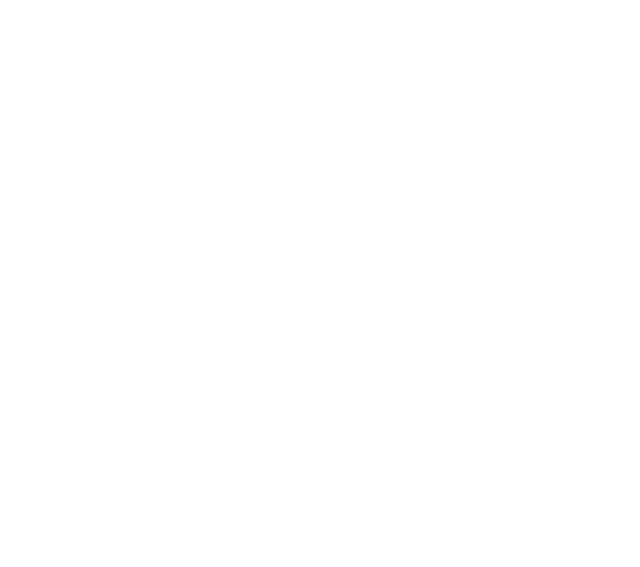
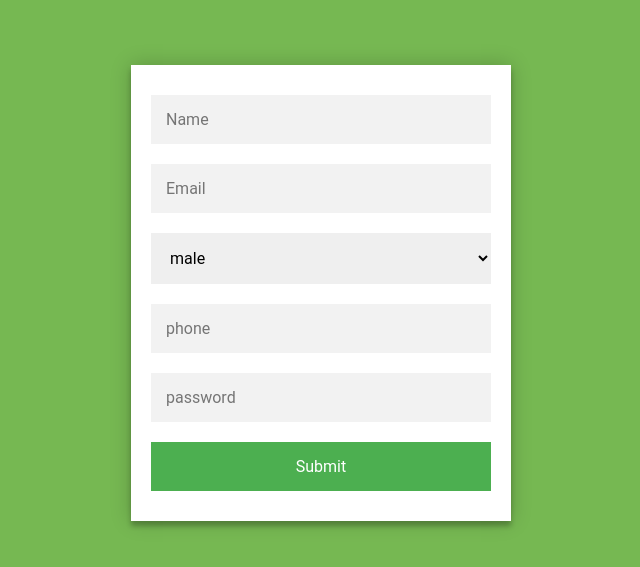
Before and after one commit to arun436/React-will-you-be-my-valentine---Signup-Form, a React app: page / in a window 1280 px wide. Shown: the part 115-682 px from the top of the page, without its empty margins (319-959 px from the left). Built offline with nearby package versions, Linux system fonts and the light colour scheme.

Commit message:
Made Signup Form

```diff
--- a/src/components/App.js
+++ b/src/components/App.js
@@ -1,9 +1,73 @@
-import React, {Component, useState} from "react";
+import React, { Component, useState } from "react";
 import '../styles/App.css';
 
 const App = () => {
+  const [values,setValues] = useState({
+    name: "",
+    email: "",
+    gender: "male",
+    phonenumber: "",
+    password: "",
+  });
+  const [submitted,setSubmitted] = useState(false);
+  const [valid,setValid] = useState(false);
+
+  const handleNameInputChange = (event) => {
+    setValues({...values,name: event.target.value});
+  };
+
+  const handleEmailInputChange = (event) => {
+    setValues({...values,email: event.target.value});
+  };
+
+  const handleGenderInputChange = (event) => {
+    setValues({...values,gender: event.target.value});
+  };
+
+  const handlePhoneNumberInputChange = (event) => {
+    setValues({...values,phonenumber: event.target.value});
+  };
+
+  const handlePasswordInputChange = (event) => {
+    setValues({...values,password: event.target.value});
+  };
+
+  const handleSubmit = (event) => {
+    event.preventDefault();
+    if(values.name && values.email && values.email && values.phonenumber && values.password)
+    {
+      setValid(true);
+    }
+    setSubmitted(true);
+  }
   return (
-    <div id="main"></div>
+    <div id="main">
+      <form id="register-form" onSubmit={handleSubmit}>
+        {submitted && valid ? <div className="success-message">Hello {values.email.split('@')[0]}</div> : null}
+        <input data-testid='name' className="form-field" onChange={handleNameInputChange}
+        value={values.name}
+        type="text"
+        placeholder="Name"
+        name="Name">
+        </input>
+        {submitted && !values.name ? <span>Name Error</span> : null}
+        <input data-testid='email' className="form-field" value={values.email} onChange={handleEmailInputChange}
+        type="email"
+        placeholder="Email"
+        name="email">
+        </input>
+        {submitted && !values.email ? <span>Email Error</span> : null}
+        <select data-testid='gender' className="form-field" value={values.gender} onChange={handleGenderInputChange}>
+            <option defaultValue="male">male</option>
+            <option value="female">female</option>
+        </select>
+        <input data-testid='phoneNumber' className="form-field" value={values.phonenumber} onChange={handlePhoneNumberInputChange} placeholder="phone"></input>
+        {submitted && !values.phonenumber ? <span>Phone Number Error</span> : null}
+        <input data-testid='password' type='password' className="form-field" value={values.password} onChange={handlePasswordInputChange} placeholder="password"></input>
+        {submitted && !values.password ? <span>Password Error</span> : null}
+        <button data-testid='submit' className="form-field" id="submit" placeholder="Submit">Submit</button>
+      </form>
+    </div>
   )
 }
 
--- a/src/styles/App.css
+++ b/src/styles/App.css
@@ -2,6 +2,20 @@
     color: #27aedb;
     text-align: center;
     }
+body{
+    display: flex;
+    align-items: center;
+    justify-content: center;
+    min-height: 100vh;
+    background: #76b852;
+}
+#main{
+    width: 360px;
+    background-color: white;
+    margin: auto;
+    box-shadow: 0 0 20px 0 rgba(0, 0, 0, 0.2), 0 5px 5px 0 rgba(0, 0, 0, 0.24);
+    padding: 10px;
+  }
 
 
 button{
@@ -10,3 +24,39 @@
     justify-content: center;
     align-items: center;
 }
+#register-form{
+    display: flex;
+    flex-direction: column;
+    justify-content: space-evenly;
+    padding: 10px;
+}
+.form-field{
+    margin: 10px 0 10px 0;
+    padding: 15px;
+    font-size: 16px;
+    border: 0;
+    font-family: "Roboto", sans-serif;
+}
+input{
+    background: #f2f2f2;
+}
+#submit{
+    margin: 10px 0 10px 0;
+    padding: 15px;
+    font-size: 16px;
+    background: #4caf50;
+    color: white;
+    cursor: pointer;
+}
+span {
+    font-family: "Roboto", sans-serif;
+    font-size: 14px;
+    color: red;
+    margin-bottom: 15px;
+}
+.success-message{
+    font-family: "Roboto", sans-serif;
+    background-color: #3f89f8;
+    padding: 15px;
+    color: white;
+}
```
